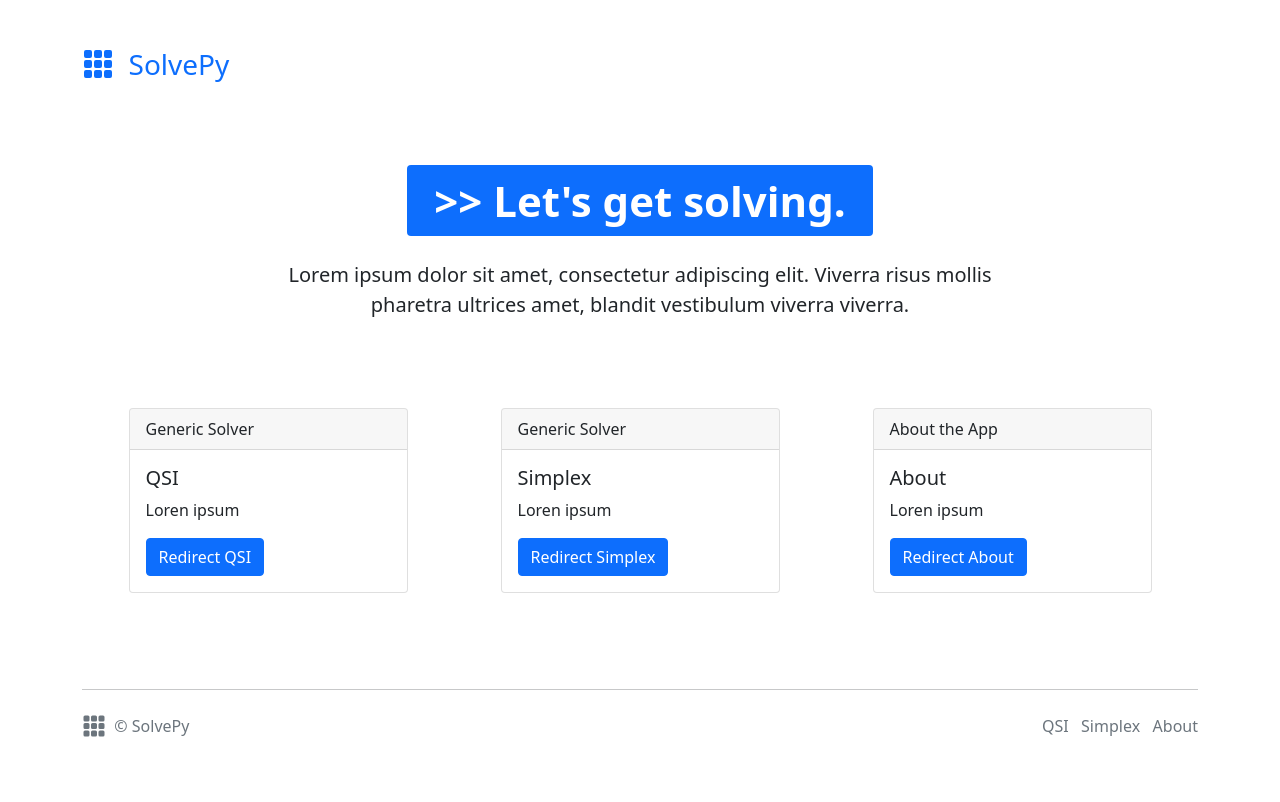
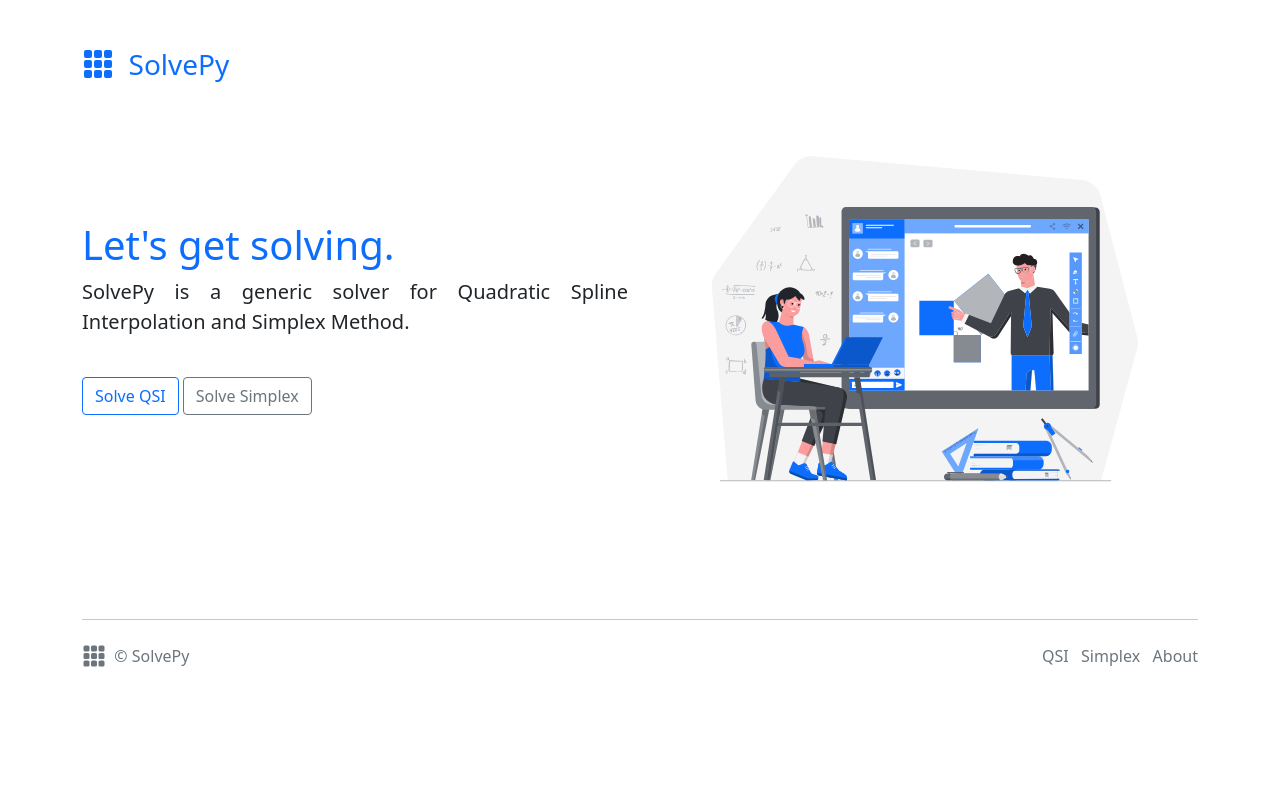
Before and after one commit to brlimarce/SolvePy, a Flask app: page / in a window 1280 px wide. After the commit the page ends 667 px from the top, so only its background shows below. Run offline with Flask 2, Linux system fonts and the light colour scheme; some libraries are stand-ins or nearby versions.

Commit message:
Change design layout of index.html and tweak design changes in all web pages

```diff
--- a/api/scripts/qsi.py
+++ b/api/scripts/qsi.py
@@ -30,10 +30,6 @@ def poly_qsi(xv, yv, x):
     intervals = [] # Store the intervals for each polynomial.
     intindex = 0 # Store the index of the equation in the list.
     y = 0 # Store the approximate value of f_n(x).
-
-    # Return None if xv and yv are unequal in size.
-    if len(xv) != len(yv):
-        return None
 
     # Add rows to the matrix for condition 1.
     for _ in range(1, n):
@@ -69,7 +65,6 @@ def poly_qsi(xv, yv, x):
         if x >= xv[_] and x <= xv[_ + 1]:
             y = (solution[a] * (x ** 2)) + (solution[a + 1] * x) + solution[a + 2]
             intindex = _
-
     # Return a dictionary (polynomials and y).
     return { 'polynomials' : polynomials, 'intervals' : intervals, 'intindex' : intindex, 'y' : np.round(y, 4) }
 
--- a/app.py
+++ b/app.py
@@ -10,7 +10,7 @@ from api.scripts import simplex as s
 
 import sys
 
-app = Flask(__name__) # Redirect the application to this file.
+app = Flask(__name__, static_folder = 'static') # Redirect the application to this file.
 app.config['SECRET_KEY'] = '2d0e13d09775d283668ef17a6f808894' # Generate the secret key in the form.
 
 '''
@@ -49,7 +49,11 @@ def solve_qsi():
 def solve_simplex():
     # ** Declaration
     form = SimplexForm(request.form) # Store the page's form.
-    result = None # Store the result (dictionary)
+    result = -1 # Store the result (dictionary)
+    tableau = None # Store the initial tableau.
+
+    is_display_tableau = False # Determine if the initial tableau is displayed.
+    is_get_shipped = False # Determine if the no. of shipped items is displayed.
 
     # If the form is submitted, collect the data.
     if form.validate_on_submit():
@@ -64,12 +68,12 @@ def solve_simplex():
         is_get_shipped = form.is_get_shipped.data
 
         # Get the clean data and perform Simplex.
-        clean_data = s.clean_input(demands, supplies, costs, method, is_display_tableau, is_get_shipped)
+        clean_data = s.clean_input(demands, supplies, costs, method)
         tableau = s.create_initial_tableau(clean_data[0], clean_data[1])
 
         # Get the result from Simplex method.
-        result = s.simplex(tableau['tableau'], clean_data[1], clean_data[3])
-    return render_template('simplex.html', pages = d.pages, page = 'simplex', tabs = d.tabs_simplex, plants = d.plants, warehouses = d.warehouses, form = form, tableau = tableau, options = [clean_data[2], clean_data[3]], output = result)
+        result = s.simplex(tableau['tableau'], clean_data[1], bool(is_get_shipped))
+    return render_template('simplex.html', pages = d.pages, page = 'simplex', tabs = d.tabs_simplex, plants = d.plants, warehouses = d.warehouses, form = form, tableau = tableau, options = [bool(is_display_tableau), bool(is_get_shipped)], output = result)
 
 # About SolvePy
 @app.route('/about')
--- a/templates/about.html
+++ b/templates/about.html
@@ -19,10 +19,10 @@
     <!-- Start of Information Cards -->
     <div class="row">
         {% for _ in range(0, information|length) %}
-            <div class="card col-4">
-                <img src="https://designshack.net/wp-content/uploads/placeholder-image-368x247.png" alt="...">
+            <div class="card col-4 d-flex flex-column align-items-start">
+                <img src="{{ 'static/' + (information[_])['icon'] }}" width="100%" height="100%" />
                 <div class="card-body">
-                    <h5 class="card-title">{{ (information[_])['header'] }}</h5>
+                    <h4 class="card-title mb-3"><span class="badge bg-primary">{{ (information[_])['header'] }}</span></h4>
                     <p class="card-text">{{ (information[_])['body'] }}</p>
                 </div>
             </div>
--- a/templates/index.html
+++ b/templates/index.html
@@ -1,5 +1,6 @@
 {% extends "layouts/layout.html" %}
 
+<!-- External Styles -->
 {% block body %}
     <!-- Start of Header -->
     <div class="row text-primary mt-5 d-flex align-items-center">
@@ -15,36 +16,29 @@
     </div> <br />
     <!-- End of Header -->
 
-    <!-- Start of Title -->
+    <!-- Start of Container -->
     <div class="row">
-        <!-- Start of Badge -->
-        <div class="d-flex justify-content-center">
-            <h1 class="display-4 mt-5"><span class="badge bg-primary">>> Let's get solving.</span></h1>
+        <!-- Start of Header -->
+        <div class="col-6 d-flex align-items-center">
+            <div class="d-flex flex-column">
+                <h1 class="text-primary text-left">Let's get solving.</h1>
+                <p class="lead">SolvePy is a generic solver for Quadratic Spline Interpolation and Simplex Method.</p>
+
+                <!-- Start of Button Container -->
+                <div class="mt-4">
+                    <a href="/solve/qsi" class="btn btn-outline-primary" role="button" aria-disabled="true">Solve QSI</a>
+                    <a href="/solve/simplex" class="btn btn-outline-secondary" role="button" aria-disabled="true">Solve Simplex</a>
+                </div>
+                <!-- End of Button Container -->
+            </div>
         </div>
-        <!-- End of Badge -->
+        <!-- End of Header -->
 
-        <!-- Start of Description -->
-        <div class="d-flex justify-content-center">
-            <p class="lead mt-3 col-8 text-center">Lorem ipsum dolor sit amet, consectetur adipiscing elit. Viverra risus mollis pharetra ultrices amet, blandit vestibulum viverra viverra.</p>
+        <!-- Start of Icon -->
+        <div class="col-6">
+            <img src="{{ url_for('static', filename='index.svg') }}" width="100%" height="100%" />
         </div>
-        <!-- End of Description -->
-
-        <!-- Start of Cards -->
-        <div class="d-flex flex-row justify-content-center mt-5">
-            <div class="col-1"></div>
-            {% for k in pages.keys() %}
-                <div class="card col-3 mr-5 mt-4">
-                    <div class="card-header">{{ (pages[k])['subheader'] }}</div>
-                    <div class="card-body">
-                        <h5 class="card-title">{{ (pages[k])['name'] }}</h5>
-                        <p class="card-text">{{ (pages[k])['description'] }}</p>
-                        <a href="{{ (pages[k])['route'] }}" class="btn btn-primary">Redirect {{ (pages[k])['name'] }}</a>
-                    </div>
-                </div>
-                <div class="col-1"></div>
-            {% endfor %}
-        </div>
-        <!-- End of Cards -->
+        <!-- End of Icon -->
     </div>
-    <!-- End of Title -->
+    <!-- End of Container -->
 {% endblock %}
--- a/templates/layouts/layout.html
+++ b/templates/layouts/layout.html
@@ -12,6 +12,7 @@
         <!-- Bootstrap CSS -->
         <link href="https://cdn.jsdelivr.net/npm/bootstrap@5.1.3/dist/css/bootstrap.min.css" rel="stylesheet" integrity="sha384-1BmE4kWBq78iYhFldvKuhfTAU6auU8tT94WrHftjDbrCEXSU1oBoqyl2QvZ6jIW3" crossorigin="anonymous" />
         <link rel="stylesheet" href="https://cdn.jsdelivr.net/npm/bootstrap-icons@1.7.1/font/bootstrap-icons.css" />
+        <link rel="shortcut icon" href="{{ url_for('static', filename='favicon.ico') }}" />
 
         <!-- Internal CSS -->
         <style>
```
Also changed, not shown: api/scripts/forms.py (+28 -4 lines), api/scripts/simplex.py (+3 -5 lines), templates/layouts/data.py (+24 -21 lines), templates/simplex.html (+59 -4 lines), assets/home.png (deleted), assets/home.svg (deleted), static/about.svg (added), static/dedication.svg (added), static/favicon.ico (renamed from assets/favicon.ico), static/index.svg (added), static/technology.svg (added).
